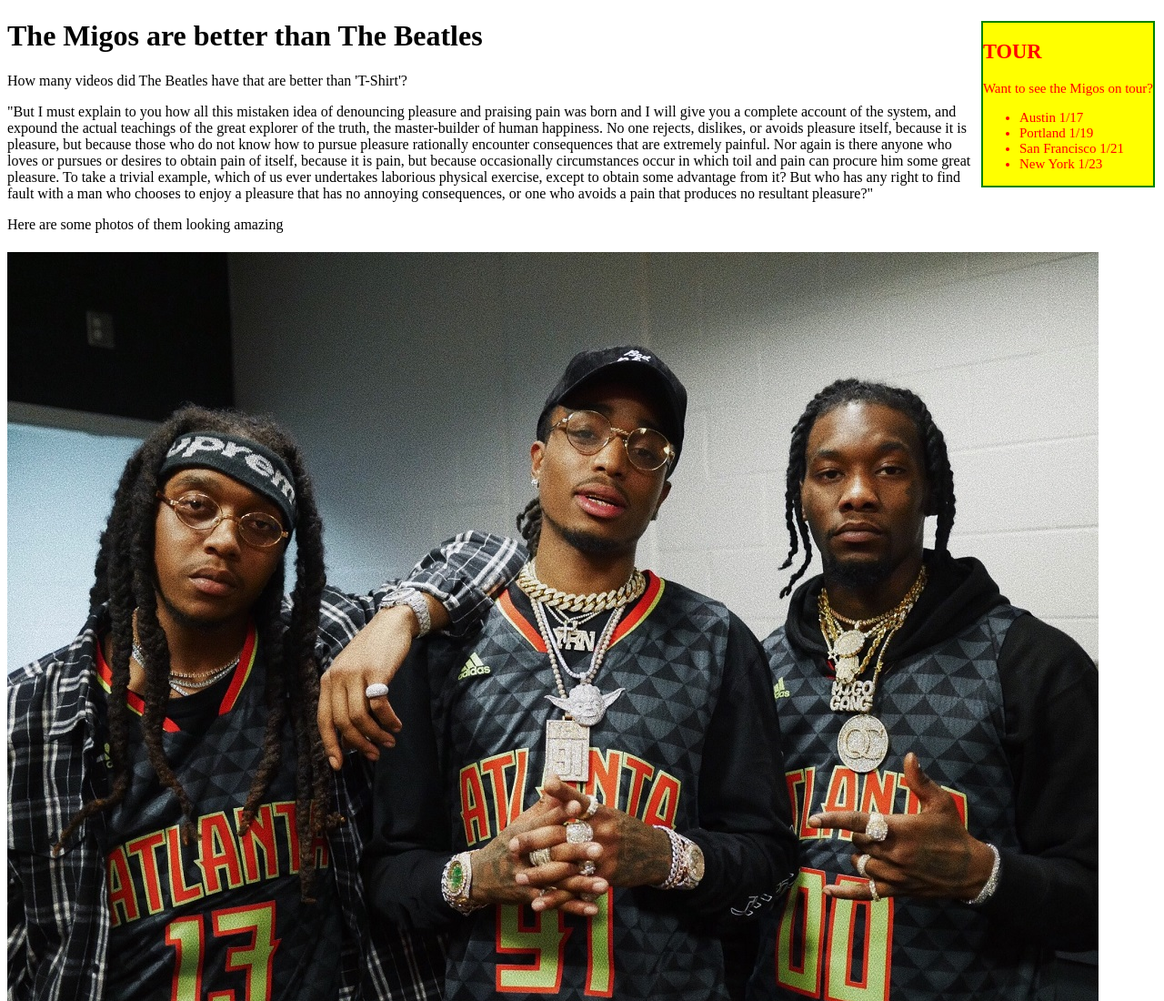
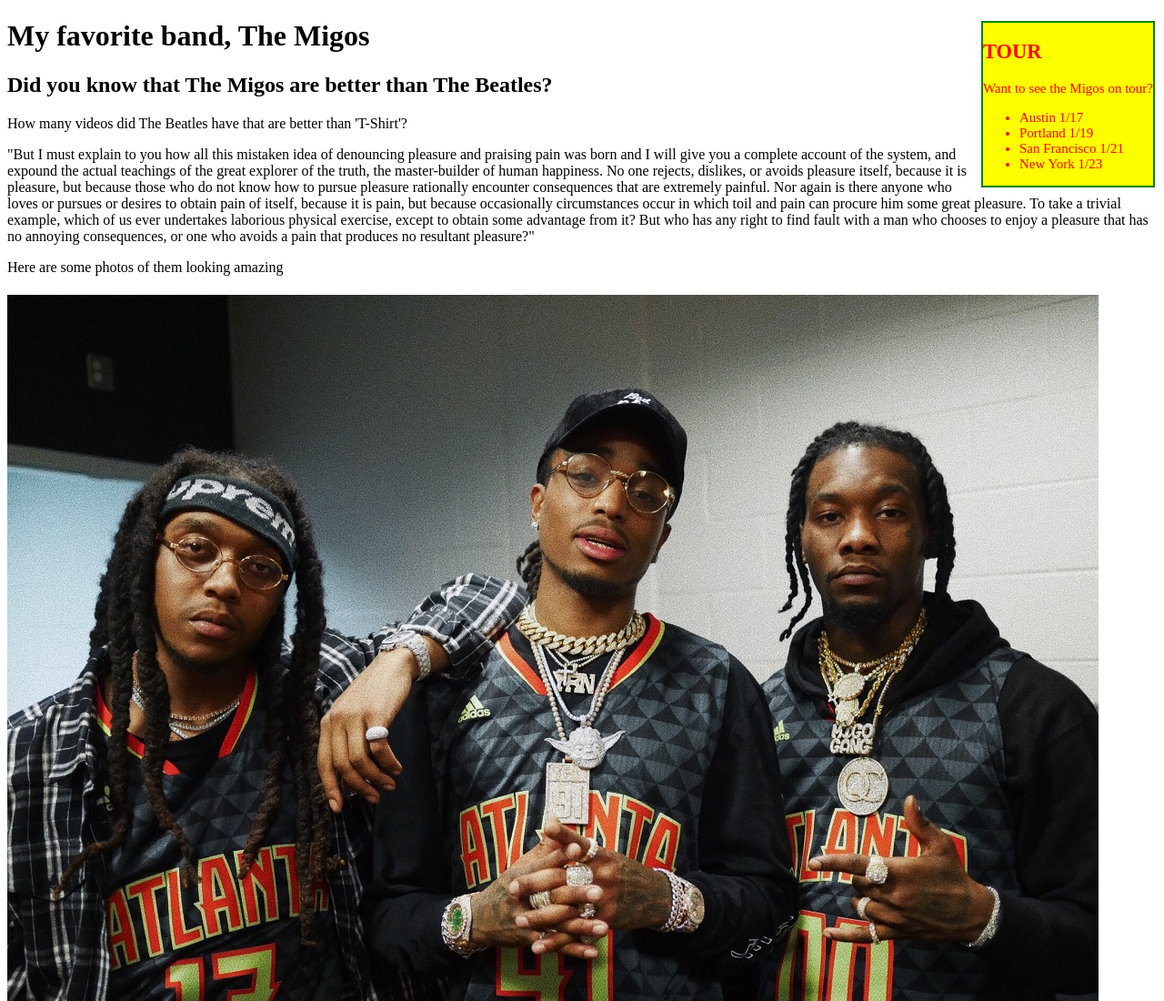
Before and after one commit to tthornburgh1/Migos, a plain HTML site: page migos.html in a window 1280 px wide. Shown: the top 1100 px of the page at 91% size. Drawn offline with Linux system fonts and the light colour scheme.

Commit message:
Add a new title to the header

```diff
--- a/migos-style.css
+++ b/migos-style.css
@@ -8,6 +8,7 @@
 }
 
 .images {
+  width: 400px;
   float: left;
   padding-left: 5 px;
   padding-top: 5px;
--- a/migos.html
+++ b/migos.html
@@ -4,7 +4,7 @@
     <link href="migos-style.css" rel="stylesheet" type="text/css" media="all"/>
     <title>My Favorite Band The Migos</title>
   </head>
-  <div class="sidebar">
+<div class="sidebar">
     <h2>TOUR</h2>
      <p>Want to see the Migos on tour?</p>
      <ul>
@@ -15,11 +15,12 @@
      </ul>
   </div>
   <body>
-    <h1>The Migos are better than The Beatles</h1>
+    <h1>My favorite band, The Migos</h1>
+    <h2>Did you know that The Migos are better than The Beatles?</h2>
     <p>How many videos did The Beatles have that are better than 'T-Shirt'?</p>
     <p>"But I must explain to you how all this mistaken idea of denouncing pleasure and praising pain was born and I will give you a complete account of the system, and expound the actual teachings of the great explorer of the truth, the master-builder of human happiness. No one rejects, dislikes, or avoids pleasure itself, because it is pleasure, but because those who do not know how to pursue pleasure rationally encounter consequences that are extremely painful. Nor again is there anyone who loves or pursues or desires to obtain pain of itself, because it is pain, but because occasionally circumstances occur in which toil and pain can procure him some great pleasure. To take a trivial example, which of us ever undertakes laborious physical exercise, except to obtain some advantage from it? But who has any right to find fault with a man who chooses to enjoy a pleasure that has no annoying consequences, or one who avoids a pain that produces no resultant pleasure?"</p>
     <p>Here are some photos of them looking amazing</p>
-    <div class="images">
+    <div img class="images">
       <img src="photos/migos-2017.jpg">
       <img src="photos/Migos-BET.jpg">
       <img src="photos/Migos-XXL.jpg">
```
